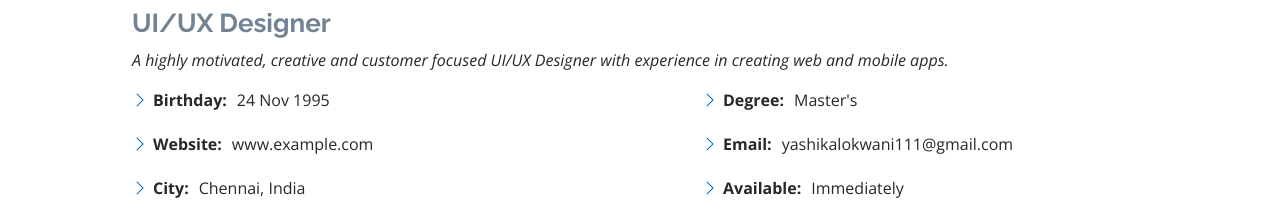
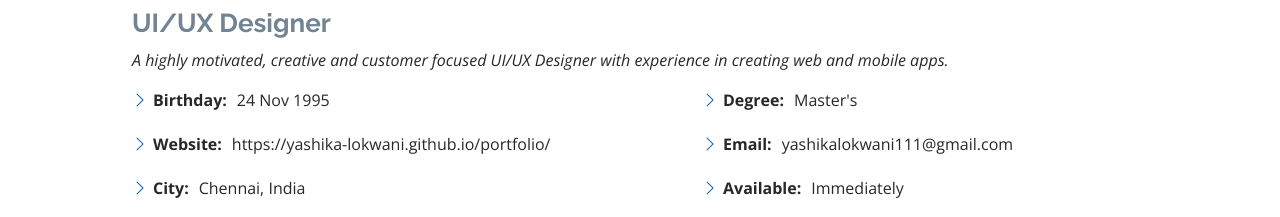
Before and after one commit to yashika-lokwani/portfolio, a plain HTML site: page index.html in a window 1280 px wide. Shown: the part 960-1177 px from the top of the page. Drawn offline with nearby package versions, Linux system fonts and the light colour scheme.

Commit message:
Update index.html

```diff
--- a/index.html
+++ b/index.html
@@ -92,7 +92,7 @@ UI/UX Designer with experience in creating web and mobile apps.
               <div class="col-lg-6">
                 <ul>
                   <li><i class="bi bi-chevron-right"></i> <strong>Birthday:</strong> <span>24 Nov 1995</span></li>
-                  <li><i class="bi bi-chevron-right"></i> <strong>Website:</strong> <span>www.example.com</span></li>
+                  <li><i class="bi bi-chevron-right"></i> <strong>Website:</strong> <span> https://yashika-lokwani.github.io/portfolio/ </span></li>
                   <li><i class="bi bi-chevron-right"></i> <strong>City:</strong> <span>Chennai, India</span></li>
                 </ul>
               </div>
```
